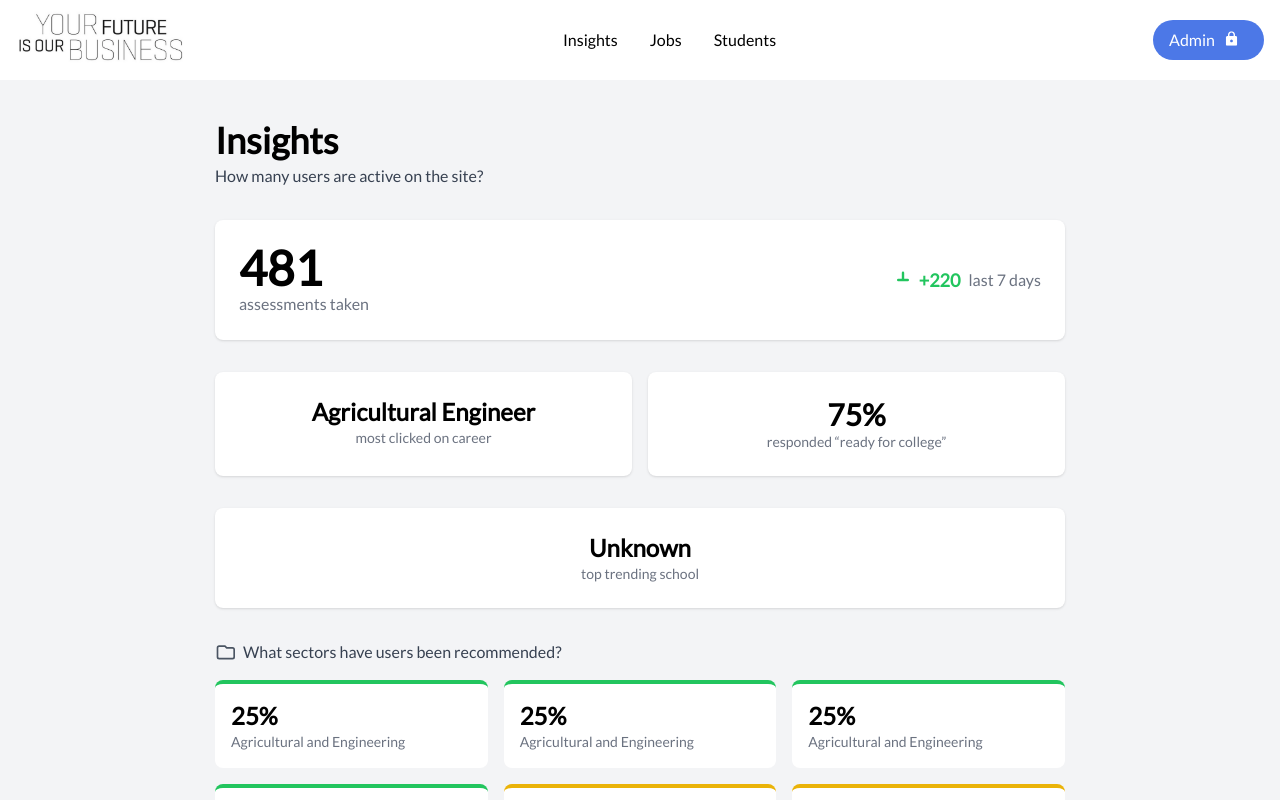
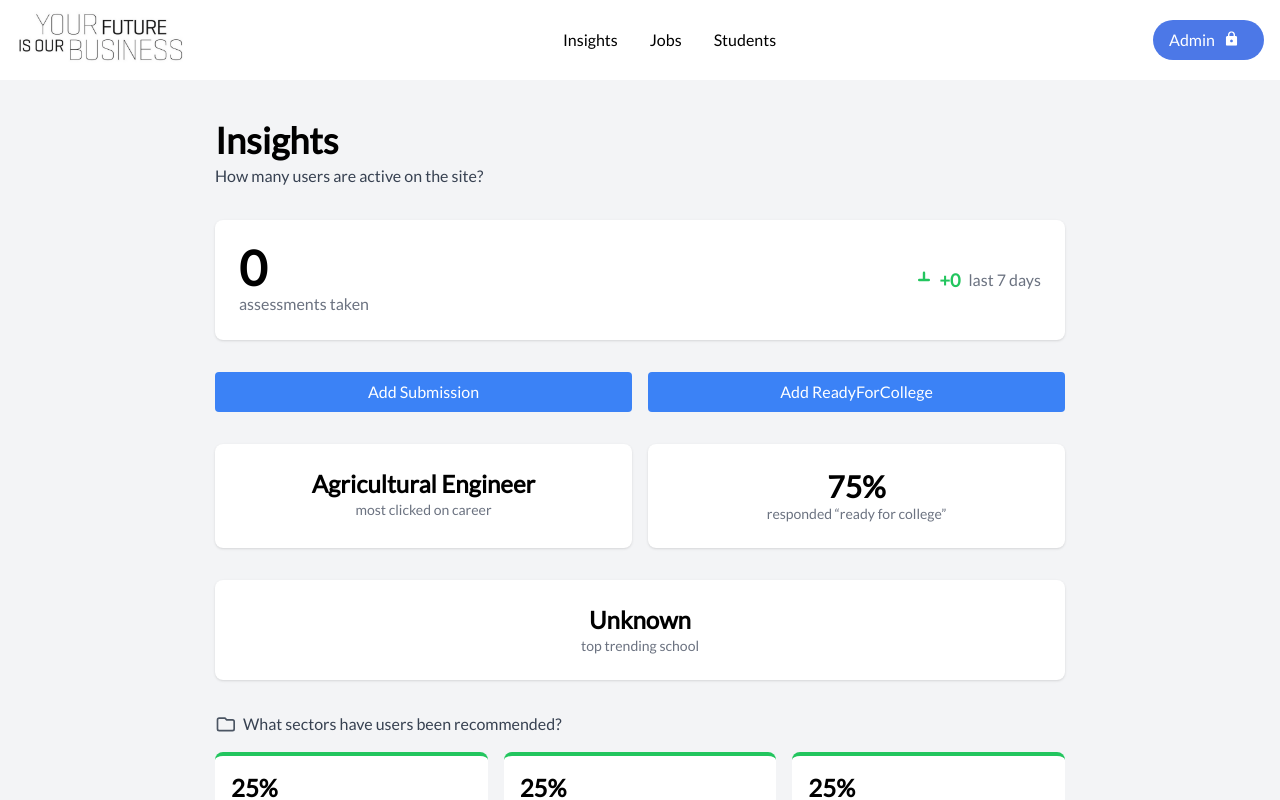
Before and after one commit to ucsc-blueprint/yfiob2, a Next.js app: page /admin/insights in a window 1280 px wide. Shown: the top 800 px of the page. Built offline with nearby package versions, Linux system fonts and the light colour scheme; no server answers; the database is empty.

Commit message:
assesmentstaken almost done

```diff
--- a/src/app/admin/insights/page.jsx
+++ b/src/app/admin/insights/page.jsx
@@ -1,13 +1,23 @@
+"use client";
+import { useEffect, useState } from "react";
+import { collection, addDoc, getDocs, Timestamp } from "firebase/firestore";
+import { db } from "../../../utils/firebase.js";
 import AdminNavbar from "../../../components/AdminNavbar/AdminNavbar";
 import getData from "../../../utils/getData";
 
 export default async function AdminInsights() {
   // TODO: fetch these from Firebase
-  const assessmentsTaken = 481;
-  const last7DaysGrowth = 220;
+
+  // const [assesmentsTaken, setAssesmentsTaken] = useState(0);
+  // const [last7DaysGrowth, setLast7DaysGrowth] = useState(0);
+
+  let last7DaysGrowth = 0;
+  const readyForCollegePercent = 75;
   const mostClickedCareer = "Agricultural Engineer";
 
+  let assessmentsTaken = 0;
   let users = [];
+  let submissions = [];
   const schools = {};
   let topTrendingSchool = "Unknown";
 
@@ -28,8 +38,6 @@ export default async function AdminInsights() {
       }
     }
 
-    console.log("Schools: ", schools);
-
     if (Object.keys(schools).length > 0) {
       topTrendingSchool = Object.keys(schools).reduce((a, b) =>
         schools[a] > schools[b] ? a : b
@@ -39,7 +47,54 @@ export default async function AdminInsights() {
     console.error("Error fetching user data:", error);
   }
 
-  const readyForCollegePercent = 75;
+
+
+    const fetchSubmissions = async () => {
+      try {
+        const querySnapshot = await getDocs(collection(db, "submissions"));
+      } catch (error) {
+        console.error("Error fetching submissions:", error);
+      }
+    }
+    fetchSubmissions();
+
+
+  const handleSubmissionAdd = async () => {
+    try {
+      const docRef = await addDoc(collection(db, "submissions"), {
+        __userID: "Aviel'sFakeID",
+        readyForCollege: true,
+        timestamp: new Date(),
+      });
+      assessmentsTaken + 1;
+      console.log("Document written with ID: ", docRef.id);
+    } catch (error) {
+      console.error("Error adding document: ", error);
+    }
+  }
+
+  submissions = await getData("submissions")
+  try {
+      console.log("You submitted your Quiz", submissions);
+      assessmentsTaken = submissions.length;
+  } catch (error) {
+      console.error("Error fetching submission data:", error);
+  }
+  try {
+    let timestamp = new Date();
+    last7DaysGrowth = submissions.filter((submission) => {
+      const submissionDate = new Date(submission.timestamp);
+      const diffTime = Math.abs(timestamp - submissionDate);
+      const diffDays = Math.ceil(diffTime / (1000 * 60 * 60 * 24));
+      return diffDays <= 7;
+    }).length;
+  } catch (error) {
+    console.error("Error calculating last 7 days growth:", error);
+  }
+
+
+
+
 
   // TODO: fetch sectors array from Firebase, with percent & a color code
   const sectors = [
@@ -90,6 +145,15 @@ export default async function AdminInsights() {
               </p>
               <p className="ml-2 text-gray-500">last 7 days</p>
             </div>
+          </div>
+
+          <div className="grid grid-cols-2 gap-4">
+            <button onClick={handleSubmissionAdd} className="bg-blue-500 text-white px-4 py-2 rounded">
+              Add Submission
+            </button>
+            <button onClick={handleSubmissionAdd} className="bg-blue-500 text-white px-4 py-2 rounded">
+              Add ReadyForCollege
+            </button>
           </div>
 
           {/* Three summary cards */}
```
